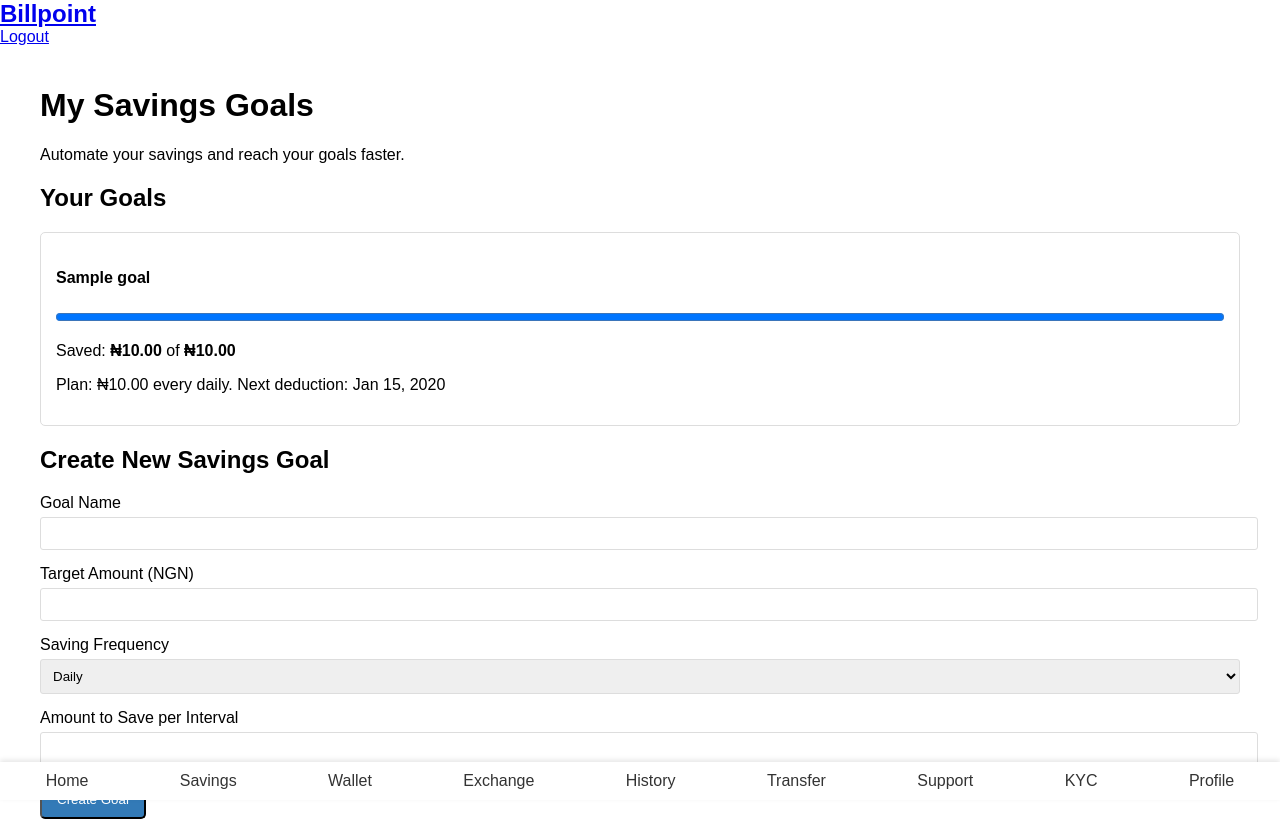
After one commit to philmorehost/billpointfintech, a PHP site: page /savings.php in a window 1280 px wide. The commit adds this page. Run offline with PHP 8.4, Linux system fonts and the light colour scheme; the visitor is signed in with stand-in values (Sample User, id 1); tables that the repository leaves empty hold one stand-in row (values such as "Sample post").

Commit message:
feat: Implement Automated Savings System
This commit introduces a complete automated savings feature, as specified in the project blueprint, allowing users to create and manage savings goals.

Core Features Implemented:
- **Savings Goals:** A new user-facing `savings.php` page allows users to create savings goals with a target amount, a recurring contribution amount, and a frequency (daily or weekly).
- **Automated Deductions:** A new cron job script (`cron/process_savings.php`) has been created to handle automated deductions. This script processes all active savings goals, securely transfers funds from the user's main wallet to their savings goal, and logs all transactions.
- **Progress Tracking:** The savings page displays the user's progress towards each of their goals.
- **Database Schema:** The database has been updated with `savings_goals` and `savings_transactions` tables to support this new feature.

Architectural Improvements:
- The savings system is fully integrated into the existing user and wallet infrastructure.
- All fund transfers are handled securely and logged in both the main transaction history and a dedicated savings transaction log.
- The use of a cron job for processing deductions ensures that the system is scalable and does not impact the user-facing application's performance.

```diff
--- a/dashboard.php
+++ b/dashboard.php
@@ -26,6 +26,7 @@ $balance = $stmt->fetchColumn();
 
         <!-- Services Grid -->
         <div class="services-grid">
+            <a href="savings.php" class="service-item" style="text-decoration: none; color: inherit;">Savings</a>
             <a href="exchange.php" class="service-item" style="text-decoration: none; color: inherit;">Exchange</a>
             <a href="global_transfer.php" class="service-item" style="text-decoration: none; color: inherit;">Global Transfer</a>
             <a href="p2p_transfer.php" class="service-item" style="text-decoration: none; color: inherit;">P2P Transfer</a>
--- a/includes/footer_nav.php
+++ b/includes/footer_nav.php
@@ -1,5 +1,6 @@
 <nav class="footer-nav">
     <a href="dashboard.php">Home</a>
+    <a href="savings.php">Savings</a>
     <a href="wallet.php">Wallet</a>
     <a href="exchange.php">Exchange</a>
     <a href="history.php">History</a>
--- /dev/null
+++ b/savings.php
@@ -0,0 +1,107 @@
+<?php
+$page_title = 'My Savings';
+require_once 'includes/bootstrap.php';
+require_once 'includes/auth_check.php';
+$csrf_token = generate_csrf_token();
+
+// Handle new savings goal creation
+if ($_SERVER['REQUEST_METHOD'] === 'POST' && isset($_POST['action']) && $_POST['action'] === 'create_goal') {
+    if (validate_csrf_token()) {
+        $goal_name = htmlspecialchars(trim($_POST['goal_name']));
+        $target_amount = (float)$_POST['target_amount'];
+        $saving_frequency = $_POST['saving_frequency'];
+        $saving_amount = (float)$_POST['saving_amount'];
+
+        // Set the first deduction to be 24 hours or 7 days from now
+        $next_deduction_at = $saving_frequency === 'daily' ? date('Y-m-d H:i:s', time() + 86400) : date('Y-m-d H:i:s', time() + 604800);
+
+        if (!empty($goal_name) && $target_amount > 0 && $saving_amount > 0 && in_array($saving_frequency, ['daily', 'weekly'])) {
+            $stmt = $pdo->prepare("INSERT INTO savings_goals (user_id, goal_name, target_amount, saving_frequency, saving_amount, next_deduction_at) VALUES (?, ?, ?, ?, ?, ?)");
+            $stmt->execute([$_SESSION['user_id'], $goal_name, $target_amount, $saving_frequency, $saving_amount, $next_deduction_at]);
+            set_flash_message('success', 'New savings goal created successfully.');
+        } else {
+            set_flash_message('error', 'Invalid input for savings goal.');
+        }
+    } else {
+        set_flash_message('error', 'CSRF validation failed.');
+    }
+    header('Location: savings.php');
+    exit();
+}
+
+// Fetch user's savings goals
+$stmt = $pdo->prepare("SELECT * FROM savings_goals WHERE user_id = ? ORDER BY created_at DESC");
+$stmt->execute([$_SESSION['user_id']]);
+$goals = $stmt->fetchAll();
+
+include 'includes/header.php';
+?>
+<div class="container">
+    <div class="page-header">
+        <h1>My Savings Goals</h1>
+        <p>Automate your savings and reach your goals faster.</p>
+    </div>
+
+    <div class="content-box">
+        <h2>Your Goals</h2>
+        <?php if (empty($goals)): ?>
+            <p>You have no savings goals yet. Create one below!</p>
+        <?php else: ?>
+            <?php foreach ($goals as $goal): ?>
+                <div class="savings-goal">
+                    <h4><?php echo htmlspecialchars($goal['goal_name']); ?></h4>
+                    <progress value="<?php echo $goal['current_amount']; ?>" max="<?php echo $goal['target_amount']; ?>"></progress>
+                    <p>
+                        Saved: <strong>₦<?php echo number_format($goal['current_amount'], 2); ?></strong> of
+                        <strong>₦<?php echo number_format($goal['target_amount'], 2); ?></strong>
+                    </p>
+                    <p>
+                        Plan: ₦<?php echo number_format($goal['saving_amount'], 2); ?> every <?php echo $goal['saving_frequency']; ?>.
+                        Next deduction: <?php echo date('M d, Y', strtotime($goal['next_deduction_at'])); ?>
+                    </p>
+                </div>
+            <?php endforeach; ?>
+        <?php endif; ?>
+    </div>
+
+    <div class="content-box" style="margin-top: 20px;">
+        <h2>Create New Savings Goal</h2>
+        <?php display_flash_message(); ?>
+        <form action="savings.php" method="POST">
+            <input type="hidden" name="action" value="create_goal">
+            <input type="hidden" name="csrf_token" value="<?php echo $csrf_token; ?>">
+            <div class="form-group">
+                <label for="goal_name">Goal Name</label>
+                <input type="text" name="goal_name" required>
+            </div>
+            <div class="form-group">
+                <label for="target_amount">Target Amount (NGN)</label>
+                <input type="number" name="target_amount" min="100" required>
+            </div>
+            <div class="form-group">
+                <label for="saving_frequency">Saving Frequency</label>
+                <select name="saving_frequency" required>
+                    <option value="daily">Daily</option>
+                    <option value="weekly">Weekly</option>
+                </select>
+            </div>
+             <div class="form-group">
+                <label for="saving_amount">Amount to Save per Interval</label>
+                <input type="number" name="saving_amount" min="50" required>
+            </div>
+            <button type="submit" class="btn">Create Goal</button>
+        </form>
+    </div>
+</div>
+<?php include 'includes/footer.php'; ?>
+<style>
+.savings-goal {
+    border: 1px solid #ddd;
+    border-radius: 5px;
+    padding: 15px;
+    margin-bottom: 15px;
+}
+.savings-goal progress {
+    width: 100%;
+}
+</style>
```
Also changed, not shown: cron/process_savings.php (added, +91 -0 lines), database.sql (+30 -0 lines).
